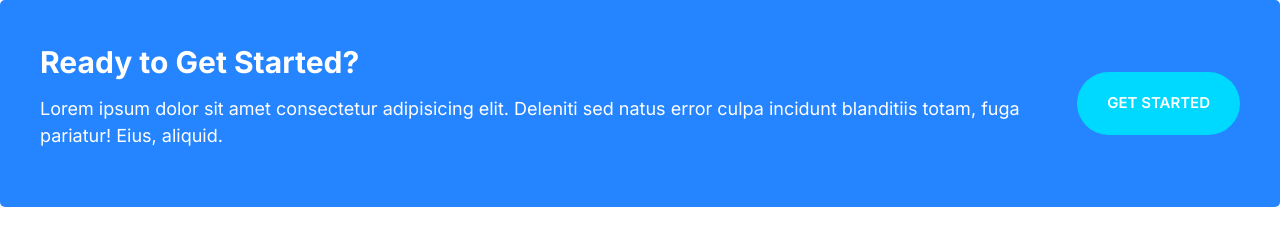
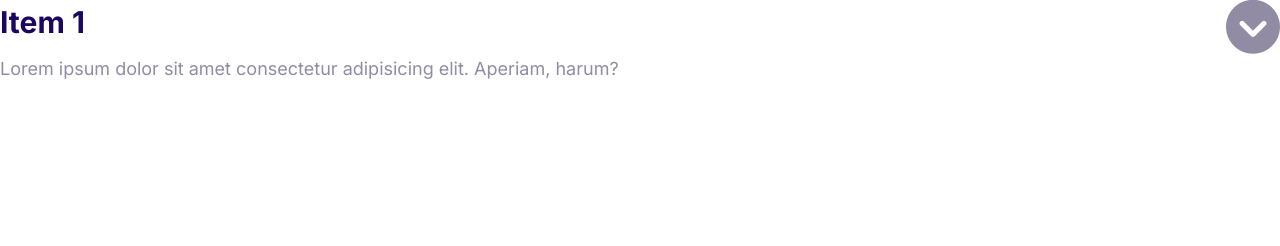
Before and after one commit to yuriamancio/moshifycourse, a plain HTML site: page index.html in a window 1280 px wide. Drawn offline with Linux system fonts and the light colour scheme.

Commit message:
define collapsibles.

```diff
--- a/css/styles.css
+++ b/css/styles.css
@@ -530,3 +530,35 @@ a {
     margin-left: 2rem;
   }
 }
+
+/* Collapsibles */
+.collapsible__header {
+  display: flex;
+  justify-content: space-between;
+}
+
+.collapsible__heading {
+  margin-top: 0;
+  font-size: 3rem;
+}
+
+.collapsible__chevron {
+  transform: rotate(-90deg);
+  transition: transform 0.3s;
+}
+
+.collapsible__content {
+  max-height: 0;
+  overflow: hidden;
+  opacity: 0;
+  transition: all 0.3s;
+}
+
+.collapsible--expanded .collapsible__chevron {
+  transform: rotate(0);
+}
+
+.collapsible--expanded .collapsible__content {
+  max-height: 100vh;
+  opacity: 1;
+}
--- a/index.html
+++ b/index.html
@@ -5,6 +5,10 @@
     <meta http-equiv="X-UA-Compatible" content="IE=edge" />
     <meta name="viewport" content="width=device-width, initial-scale=1.0" />
     <title>Document</title>
+    <script
+      src="https://kit.fontawesome.com/113b984d91.js"
+      crossorigin="anonymous"
+    ></script>
     <link rel="preconnect" href="https://fonts.gstatic.com" />
     <link
       href="https://fonts.googleapis.com/css2?family=Inter:wght@400;600;700&display=swap"
@@ -14,18 +18,17 @@
     <link rel="stylesheet" href="css/styles.css" />
   </head>
   <body>
-    <div class="callout callout--primary">
-      <div class="grid grid--1x2">
-        <div class="callout__content">
-          <h2 class="callout__heading">Ready to Get Started?</h2>
-          <p class="callout__text">
-            Lorem ipsum dolor sit amet consectetur adipisicing elit. Deleniti
-            sed natus error culpa incidunt blanditiis totam, fuga pariatur!
-            Eius, aliquid.
-          </p>
-        </div>
-        <a href="#" class="btn btn--stretched btn--secondary">Get started</a>
+    <div class="collapsible collapsible--expanded">
+      <header class="collapsible__header">
+        <h2 class="collapsible__heading">Item 1</h2>
+        <i
+          class="collapsible__chevron fa-solid fa-3x fa-circle-chevron-down"
+        ></i>
+      </header>
+      <div class="collapsible__content">
+        Lorem ipsum dolor sit amet consectetur adipisicing elit. Aperiam, harum?
       </div>
     </div>
+    <script src="/js/main.js"></script>
   </body>
 </html>
--- /dev/null
+++ b/js/main.js
@@ -0,0 +1,6 @@
+const collapsibles = document.querySelectorAll(".collapsible");
+collapsibles.forEach((item) =>
+  item.addEventListener("click", function () {
+    this.classList.toggle("collapsible--expanded");
+  })
+);
```
Also changed, not shown: components/collapsibles.html (added, +9 -0 lines).
